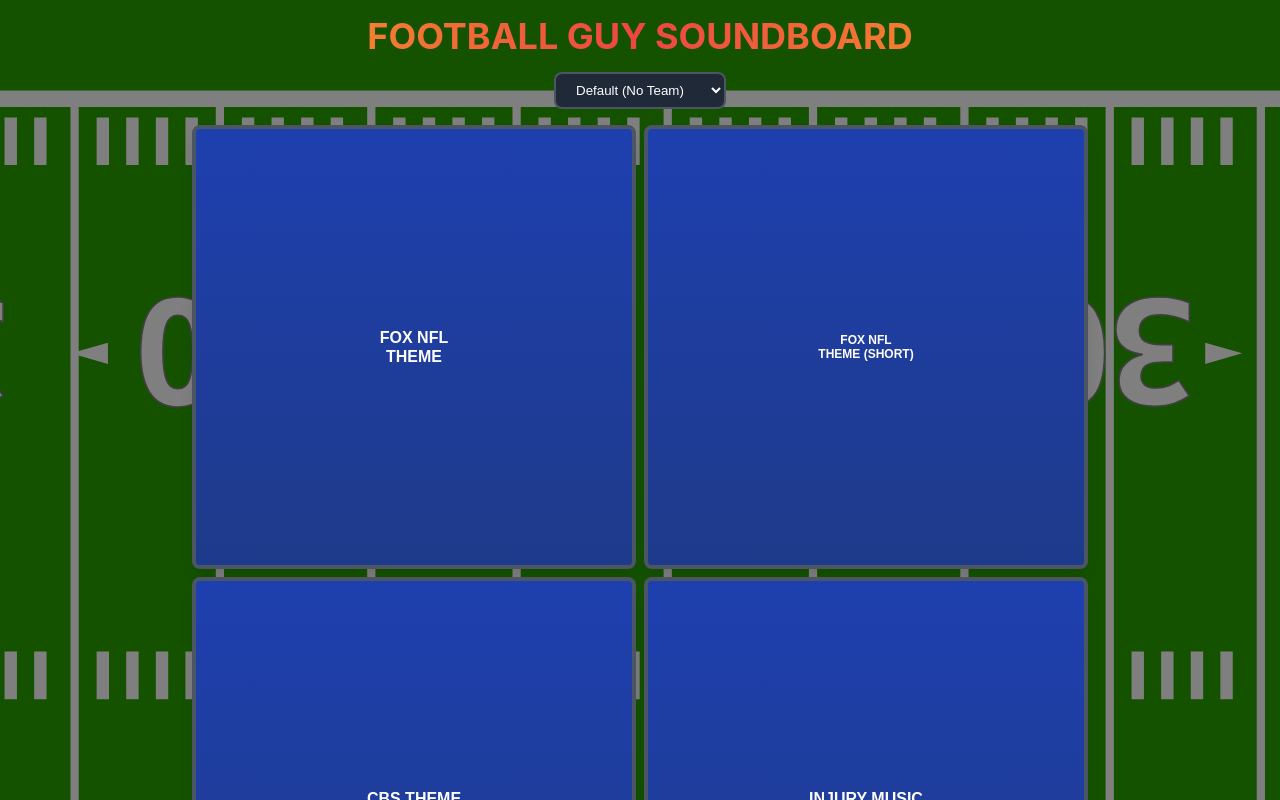
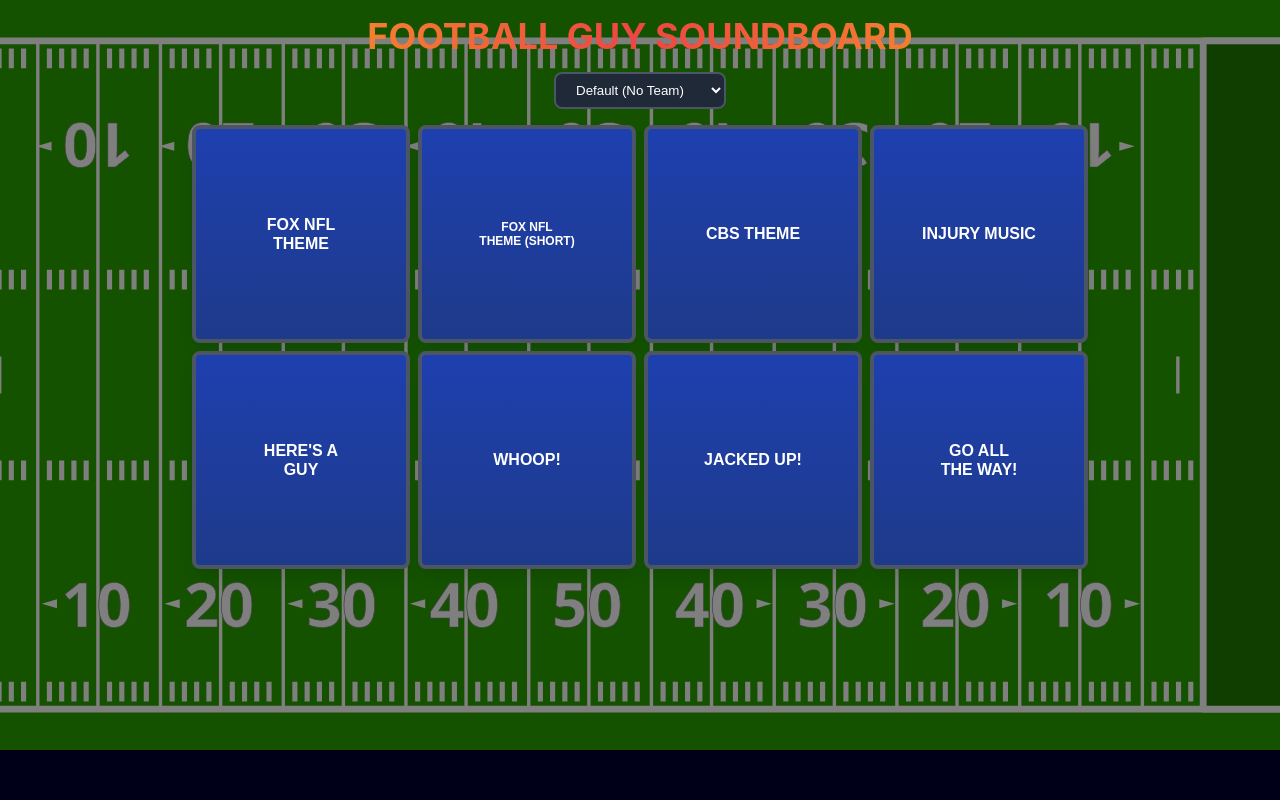
Before and after one commit to bobbyteenager89/soundboard, a Next.js app: page / in a window 1280 px wide. Shown: the top 800 px of the page. Built offline with nearby package versions, Linux system fonts and the light colour scheme.

Commit message:
Fix styling: move all styles to CSS classes

```diff
--- a/src/app/globals.css
+++ b/src/app/globals.css
@@ -9,6 +9,52 @@
   color: white;
   font-family: -apple-system, BlinkMacSystemFont, "Segoe UI", Roboto, "Helvetica Neue", Arial, sans-serif;
   min-height: 100vh;
+}
+
+.container {
+  min-height: 100vh;
+  padding: 8px;
+  position: relative;
+  background-image: url('/images/AmFBfield.svg');
+  background-size: cover;
+  background-position: center;
+  background-repeat: no-repeat;
+}
+
+.overlay {
+  position: absolute;
+  inset: 0;
+  background-color: rgba(0, 0, 0, 0.5);
+}
+
+.content {
+  position: relative;
+  z-index: 1;
+}
+
+.header {
+  margin-bottom: 16px;
+  text-align: center;
+}
+
+.grid {
+  display: grid;
+  grid-template-columns: repeat(2, 1fr);
+  gap: 8px;
+  max-width: 896px;
+  margin: 0 auto;
+}
+
+@media (min-width: 768px) {
+  .grid {
+    grid-template-columns: repeat(3, 1fr);
+  }
+}
+
+@media (min-width: 1024px) {
+  .grid {
+    grid-template-columns: repeat(4, 1fr);
+  }
 }
 
 .sound-button {
@@ -43,6 +89,20 @@
   transform: scale(0.95);
 }
 
+.album-art-overlay {
+  position: absolute;
+  inset: 0;
+  background-color: rgba(0, 0, 0, 0.4);
+}
+
+.button-text {
+  text-align: center;
+  line-height: 1.2;
+  white-space: pre-line;
+  position: relative;
+  z-index: 1;
+}
+
 .team-selector {
   margin-top: 8px;
   padding: 8px 16px;
--- a/src/app/page.tsx
+++ b/src/app/page.tsx
@@ -126,26 +126,14 @@
   const sounds = [...teamSounds, ...otherSounds];
 
   return (
-    <div style={{
-      minHeight: '100vh',
-      padding: '8px',
-      position: 'relative',
-      backgroundImage: 'url(/images/AmFBfield.svg)',
-      backgroundSize: 'cover',
-      backgroundPosition: 'center',
-      backgroundRepeat: 'no-repeat',
-    }}>
+    <div className="container">
       {/* Overlay */}
-      <div style={{
-        position: 'absolute',
-        inset: 0,
-        backgroundColor: 'rgba(0, 0, 0, 0.5)',
-      }} />
+      <div className="overlay" />
 
       {/* Content */}
-      <div style={{ position: 'relative', zIndex: 1 }}>
+      <div className="content">
         {/* Header */}
-        <header style={{ marginBottom: '16px', textAlign: 'center' }}>
+        <header className="header">
           <h1 className="title">
             FOOTBALL GUY SOUNDBOARD
           </h1>
@@ -165,13 +153,7 @@
         </header>
 
         {/* Soundboard Grid */}
-        <div style={{
-          display: 'grid',
-          gridTemplateColumns: 'repeat(2, 1fr)',
-          gap: '8px',
-          maxWidth: '896px',
-          margin: '0 auto',
-        }}>
+        <div className="grid">
           {sounds.map((sound) => (
             <SoundButton
               key={sound.file}
@@ -279,20 +261,11 @@
         } : {})
       }}
     >
-      {albumArtUrl && <div style={{
-        position: 'absolute',
-        inset: 0,
-        backgroundColor: 'rgba(0, 0, 0, 0.4)'
-      }} />}
-      <span style={{
-        textAlign: 'center',
+      {albumArtUrl && <div className="album-art-overlay" />}
+      <span className="button-text" style={{
         fontSize: label.length > 30 ? '10px' :
                  label.length > 20 ? '12px' :
-                 label.length > 15 ? '14px' : '16px',
-        lineHeight: '1.2',
-        whiteSpace: 'pre-line',
-        position: 'relative',
-        zIndex: 1
+                 label.length > 15 ? '14px' : '16px'
       }}>
         {displayText}
       </span>
```
